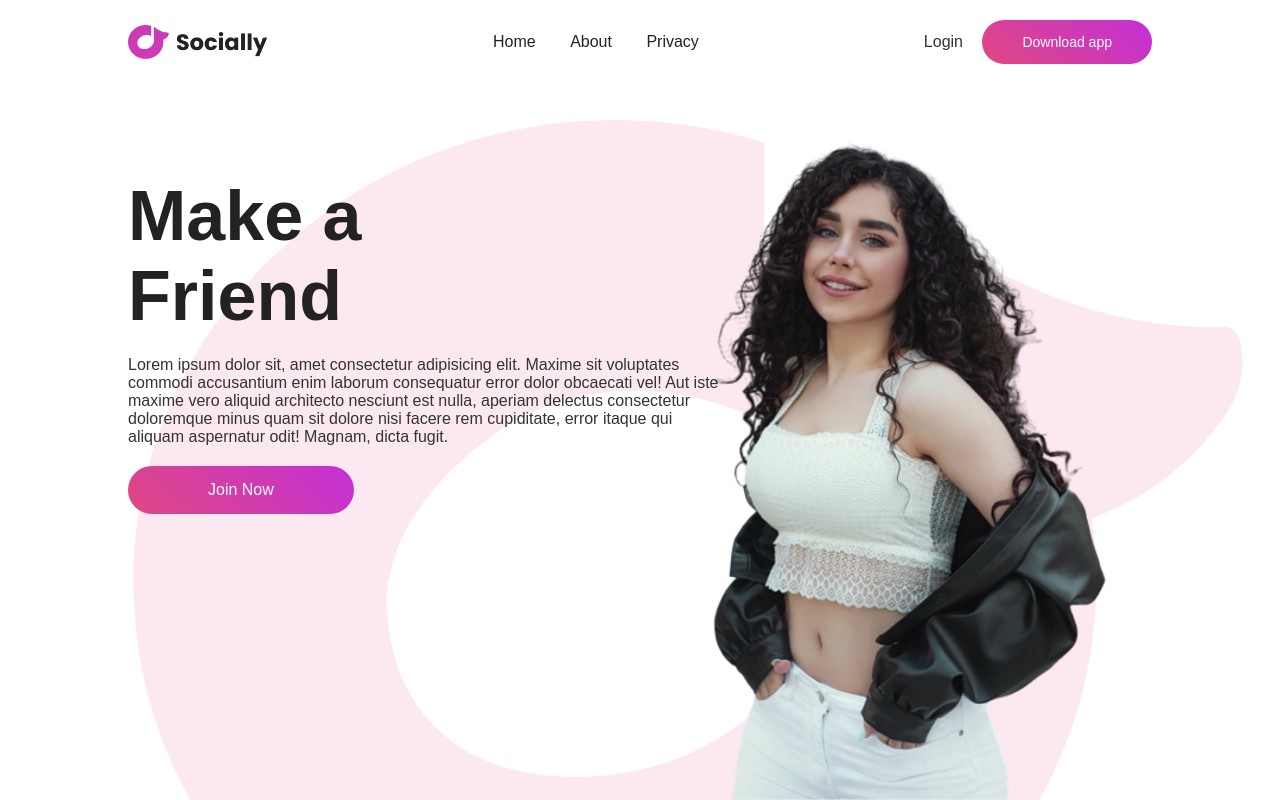
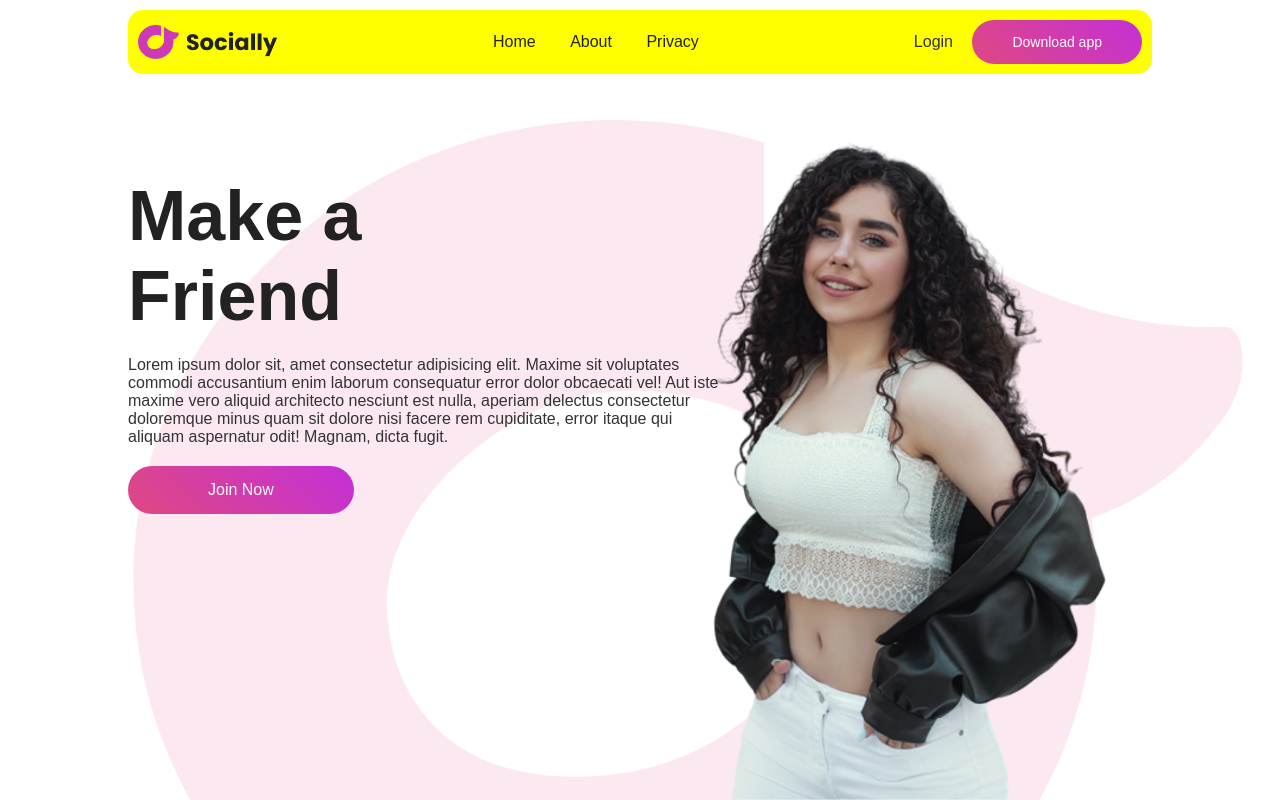
Before and after one commit to NazmulIslamTuhin/html-css, a plain HTML site: page index.html in a window 1280 px wide. Drawn offline with Linux system fonts and the light colour scheme.

Commit message:
nav color solve

```diff
--- a/index.css
+++ b/index.css
@@ -14,12 +14,16 @@
     overflow: hidden;
     position: relative;
 
+
 }
 nav{
-    padding: 10px 0;
+    padding: 10px;
     display: flex;
     align-items: center;
     justify-content: space-between;
+    background: yellow;
+    border-radius: 15px;
+
 }
 .logo{
     width: 140px;
```
